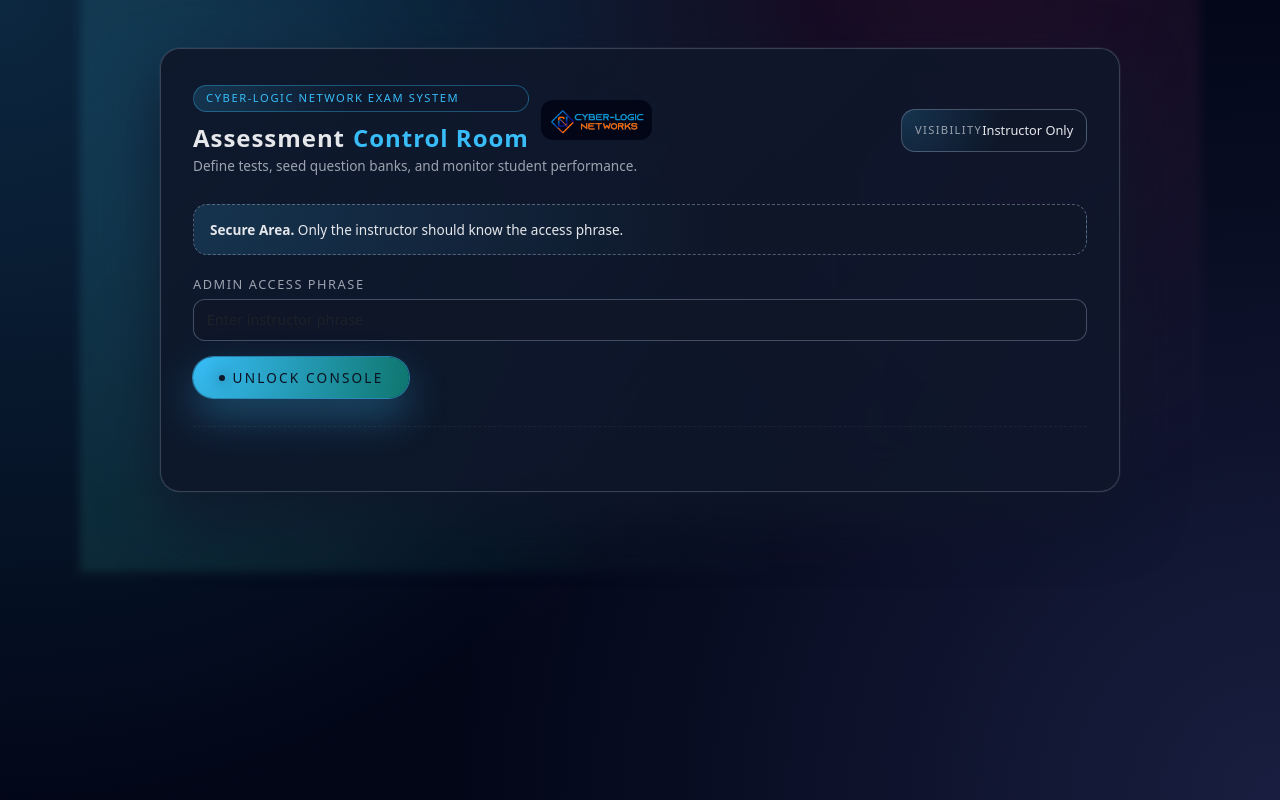
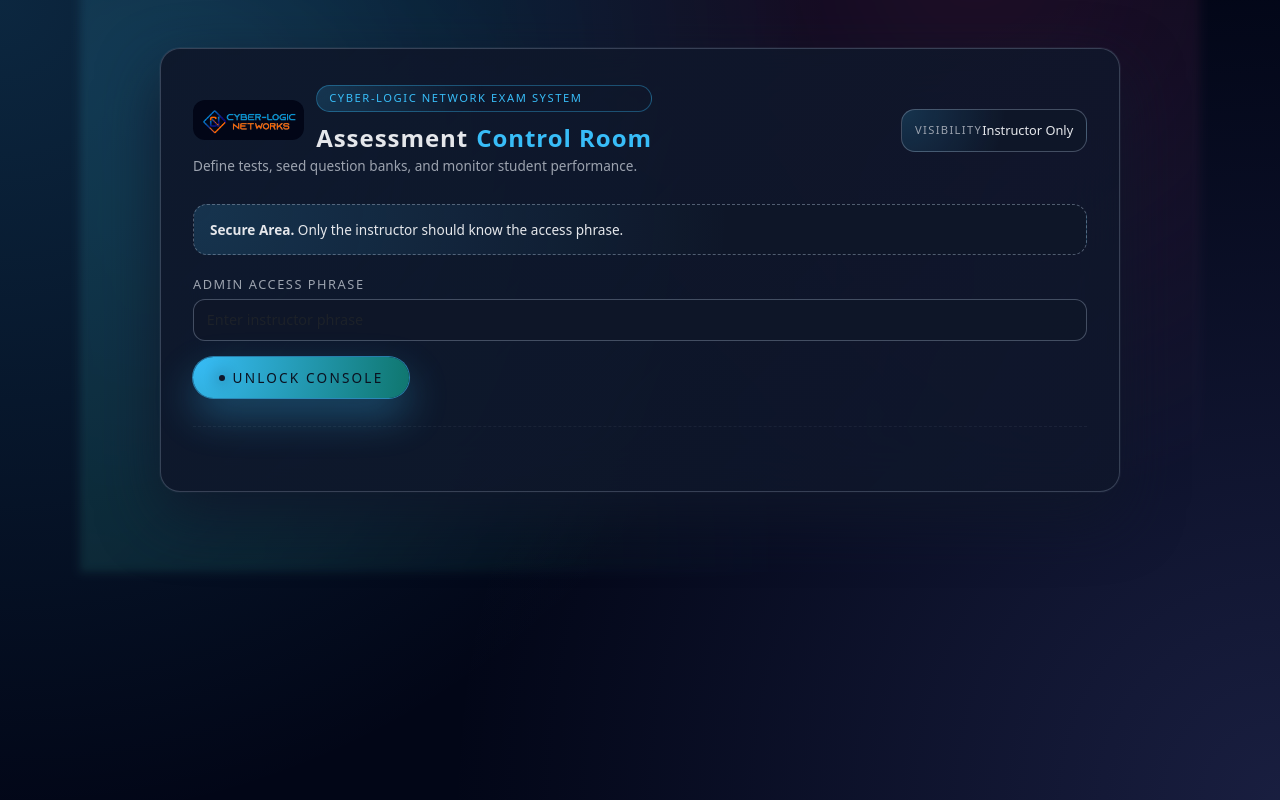
Before and after one commit to cyberdyne10/cyber-test-app, a website: page public/admin.html in a window 1280 px wide. Drawn offline with nearby package versions, Linux system fonts and the light colour scheme.

Commit message:
Return logo to left in headers

```diff
--- a/public/admin.html
+++ b/public/admin.html
@@ -14,14 +14,14 @@
     <div class="panel-glass">
       <div class="panel-header">
         <div>
-          <div style="display:flex; align-items:center; justify-content:space-between; gap:0.75rem;">
+          <div style="display:flex; align-items:center; gap:0.75rem;">
+            <img src="logo-cyber-logic.png" alt="Cyber-Logic Networks" style="height:40px; border-radius:12px; background:#020617; padding:4px;" />
             <div>
               <div class="badge-chip">CYBER-LOGIC NETWORK EXAM SYSTEM</div>
               <div class="panel-title mt-2">
                 <span>Assessment</span><span class="accent">Control Room</span>
               </div>
             </div>
-            <img src="logo-cyber-logic.png" alt="Cyber-Logic Networks" style="height:40px; border-radius:12px; background:#020617; padding:4px;" />
           </div>
           <div class="panel-subtitle">Define tests, seed question banks, and monitor student performance.</div>
         </div>
```
Also changed, not shown: public/index.html (+2 -2 lines).
